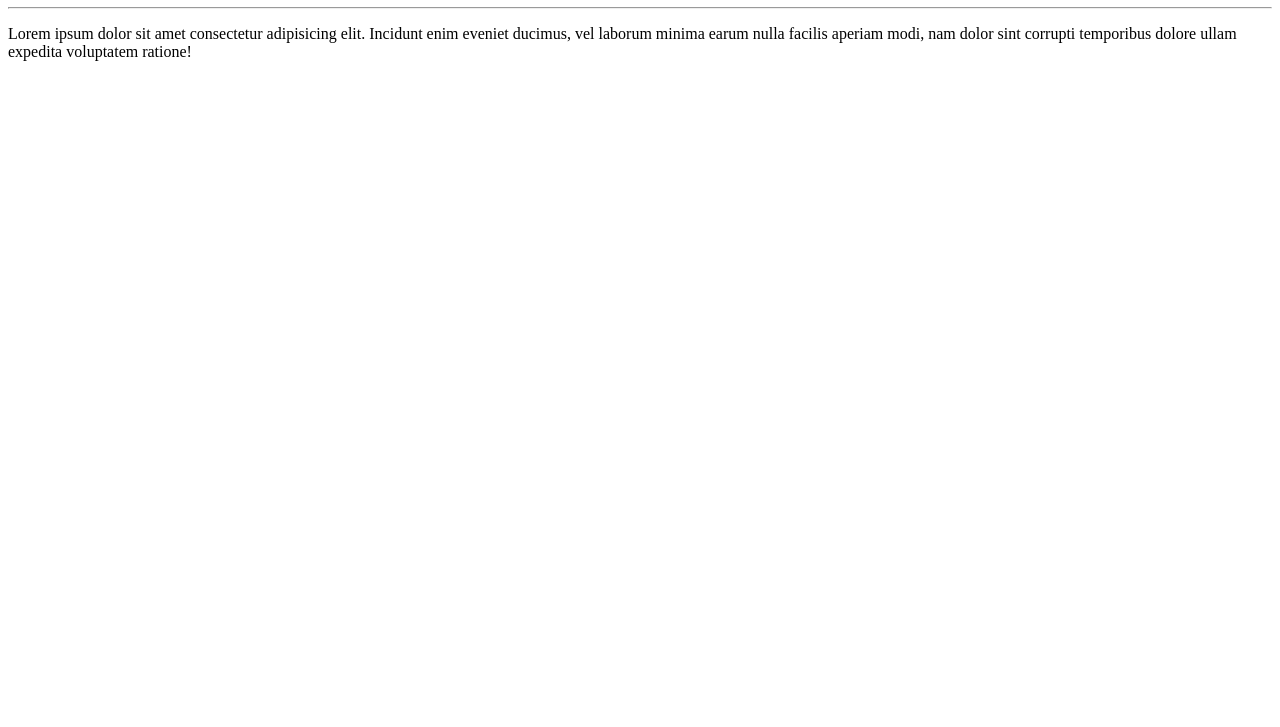
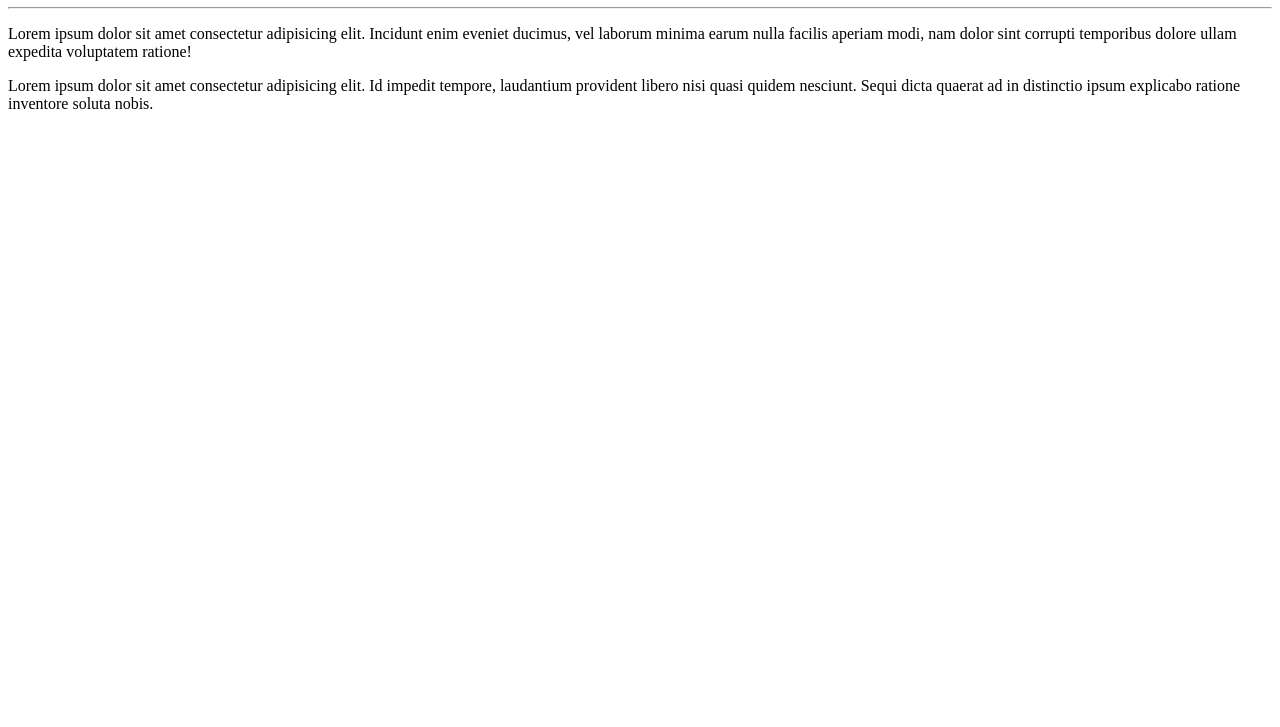
Before and after one commit to janainaHsantos/Ola-Mundo, a plain HTML site: page site-exemplo/index.html in a window 1280 px wide. Shown: the part 73-800 px from the top of the page. Drawn offline with Linux system fonts and the light colour scheme.

Commit message:
Adicionei um parágrafo

```diff
--- a/site-exemplo/index.html
+++ b/site-exemplo/index.html
@@ -10,5 +10,6 @@
     <h1>Olá, Mundo!</h1>
     <hr>
    <p>Lorem ipsum dolor sit amet consectetur adipisicing elit. Incidunt enim eveniet ducimus, vel laborum minima earum nulla facilis aperiam modi, nam dolor sint corrupti temporibus dolore ullam expedita voluptatem ratione!</p>
+   <p>Lorem ipsum dolor sit amet consectetur adipisicing elit. Id impedit tempore, laudantium provident libero nisi quasi quidem nesciunt. Sequi dicta quaerat ad in distinctio ipsum explicabo ratione inventore soluta nobis.</p>
 </body>
 </html>
```
